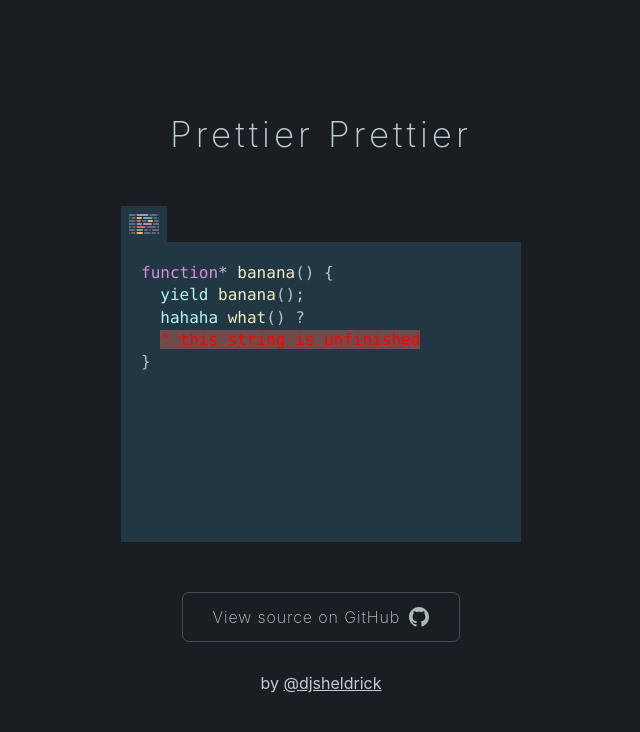
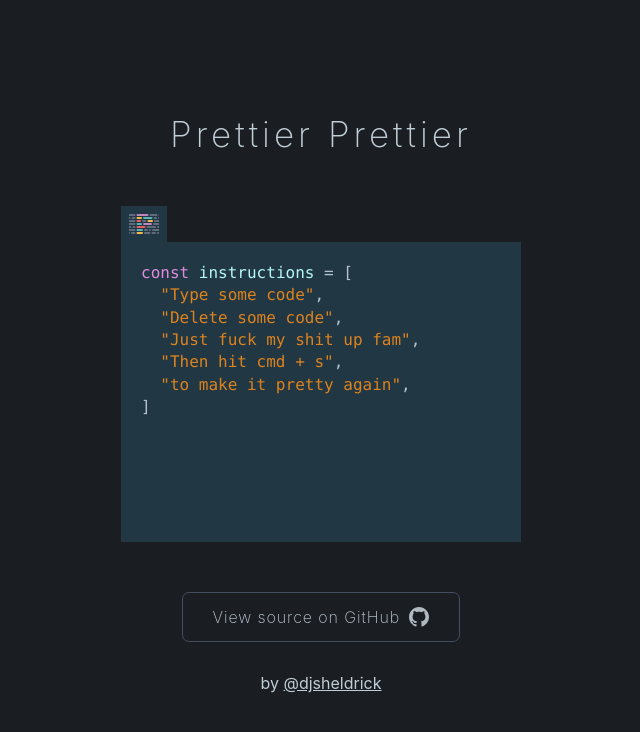
Before and after one commit to ds300/code-in-motion, a React (Create React App) app: page / in a window 1280 px wide. Shown: the top 732 px of the page, without its empty margins (319-959 px from the left). Built offline with nearby package versions, Linux system fonts and the light colour scheme.

Commit message:
change default text to instructions

```diff
--- a/src/App.tsx
+++ b/src/App.tsx
@@ -99,7 +99,7 @@
     color: hsl(300, 55%, 71%);
   }
   .string {
-    color: hsl(43, 76%, 49%);
+    color: hsl(32, 76%, 49%);
   }
   .name {
     color: hsl(181, 84%, 84%);
@@ -112,11 +112,13 @@
   }
 `
 
-const text = `function* banana() {
-  yield banana();
-  hahaha what() ?
-  " this string is unfinished
-}
+const text = `const instructions = [
+  "Type some code",
+  "Delete some code",
+  "Just fuck my shit up fam",
+  "Then hit cmd + s",
+  "to make it pretty again",
+]
 `
 
 export const App = () => (
--- a/src/prettierWorker.tsx
+++ b/src/prettierWorker.tsx
@@ -38,6 +38,7 @@
         cursorOffset,
         semi: false,
         printWidth: 38,
+        trailingComma: "all",
       },
     })
   })
```
